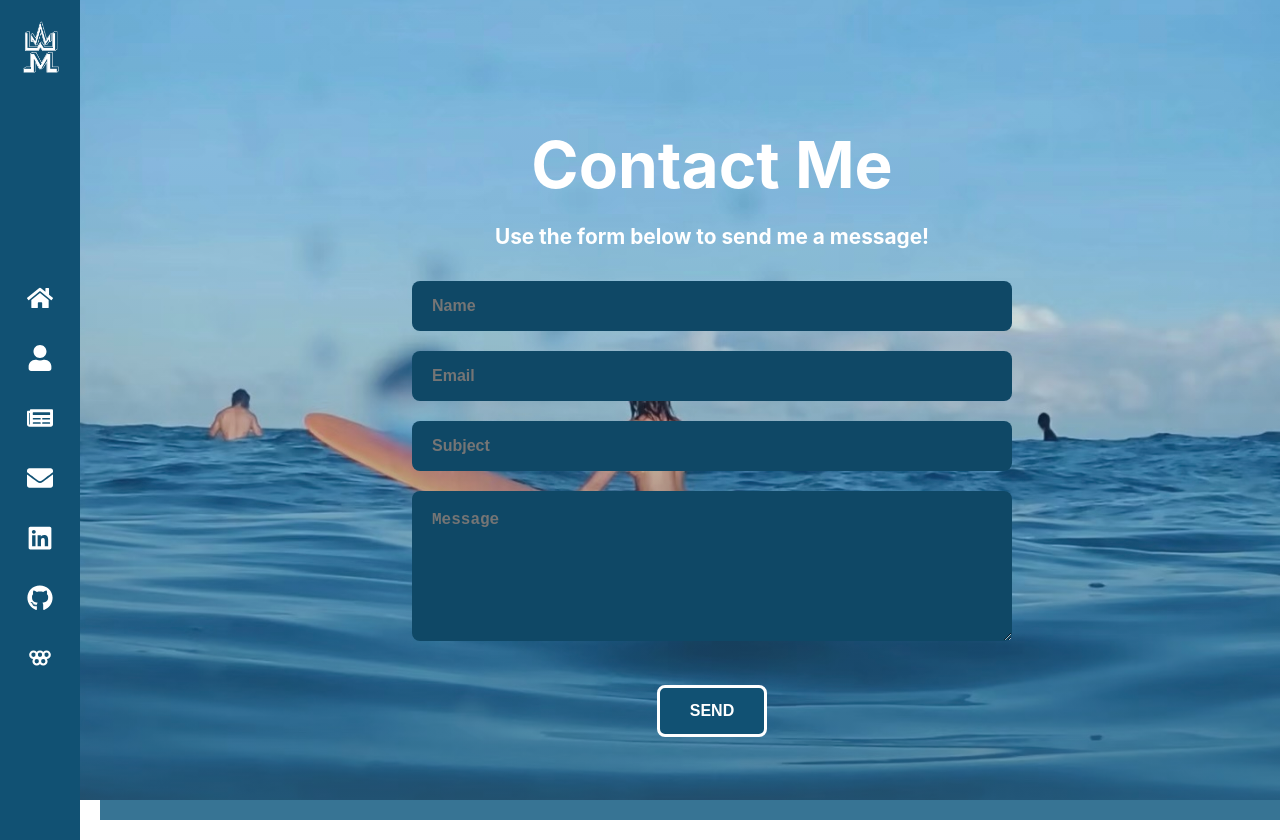
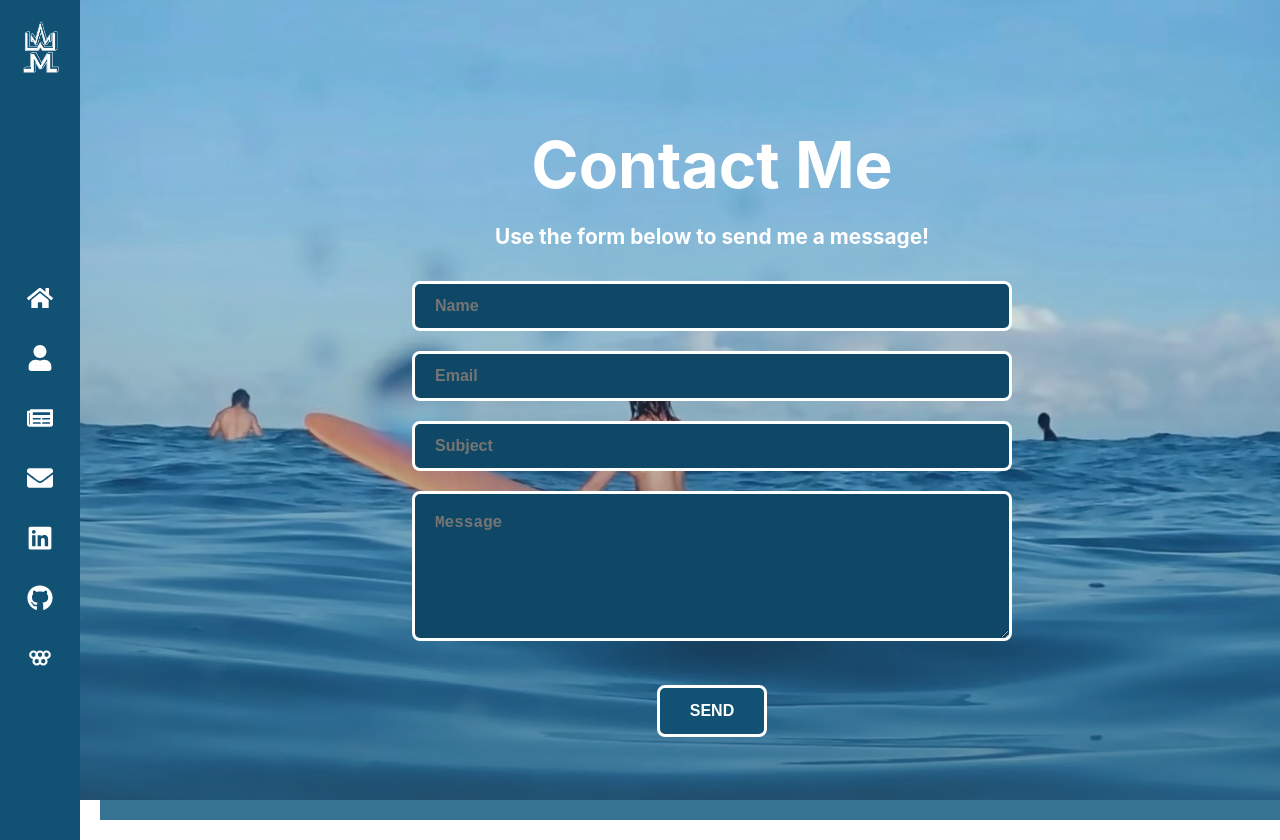
Before and after one commit to Ming-Wang9/mw-portfolio, a React (Create React App) app: page /contact in a window 1280 px wide. Shown: the top 840 px of the page. Built offline with nearby package versions, Linux system fonts and the light colour scheme.

Commit message:
updated resume, and also contact page style

```diff
--- a/src/styles/Contact.css
+++ b/src/styles/Contact.css
@@ -116,12 +116,12 @@
 .contact-form textarea {
   width: 100%;
   max-width: 100%; /* Ensure the width is not too wide */
-  border: 0;
+  border: 3px solid #ffffff;
   background-color: #0f4866; /* Message box color */
   height: 50px; /* Same height as input fields */
   font-size: 16px;
   font-weight: bold;
-  color: #fff;
+  color: #ffffff;
   padding: 0 20px;
   box-sizing: border-box;
   border-radius: 8px;
@@ -176,14 +176,6 @@
   color: #fff !important; /* Ensure the text color stays white */
 }
 
-/* Ensure the input fields and text area don't show hover effect */
-.contact-form input[type="text"]:hover,
-.contact-form input[type="email"]:hover,
-.contact-form textarea:hover {
-  background-color: #0f4866; /* Keep the background the same */
-  color: #fff;
-  border-color: #0f4866;
-}
 
 /* Animations */
 @keyframes fadeInUp {
```
Also changed, not shown: 1 other file (tests, documents, lock files or other folders).
